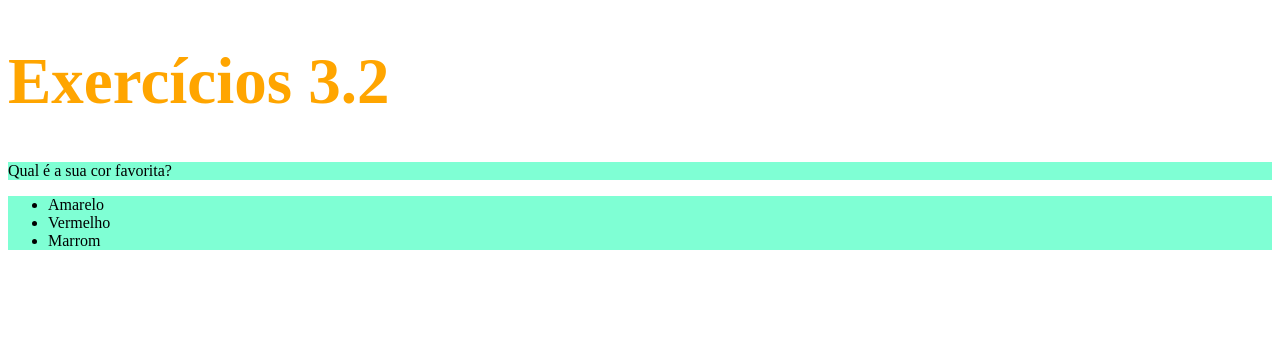
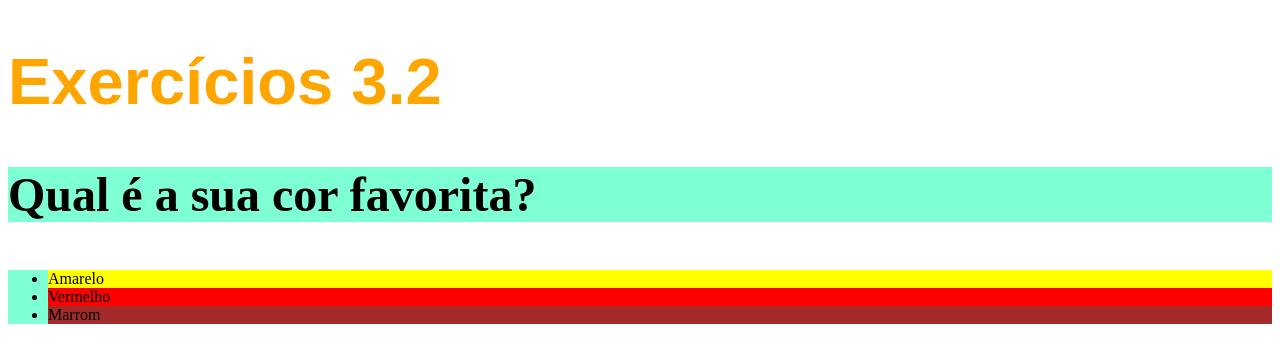
Before and after one commit to wesleyRenam/trybe-exercicios, a plain HTML site: page fundamentos/b3-intro-html-css/dia2/index.html in a window 1280 px wide. Drawn offline with Linux system fonts and the light colour scheme.

Commit message:
adicionado css de fontes e texto

```diff
--- a/fundamentos/b3-intro-html-css/dia2/index.html
+++ b/fundamentos/b3-intro-html-css/dia2/index.html
@@ -7,6 +7,7 @@
         h1{
             font-size: 65px;
             color: orange;
+            font-family: sans-serif;
         }
         ul{
             background-color: aqua;
@@ -14,15 +15,31 @@
         .fundo{
             background-color: aquamarine;
         }
+        p{
+            font-weight: 600;
+            font-size: 3em;
+        }
+        body{
+            font-size: 16px
+        }
+        #amarelo{
+            background-color: yellow;
+        }
+        #vermelho{
+            background-color: red;
+        }
+        #marrom{
+            background-color: brown;
+        }
     </style>
   </head>
   <body>
     <h1>Exercícios 3.2</h1>
     <p class="fundo">Qual é a sua cor favorita?</p>
     <ul class="fundo">
-      <li>Amarelo</li>
-      <li>Vermelho</li>
-      <li>Marrom</li>
+      <li id ='amarelo'>Amarelo</li>
+      <li id ='vermelho'>Vermelho</li>
+      <li id = 'marrom'>Marrom</li>
     </ul>
   </body>
 </html>
```
